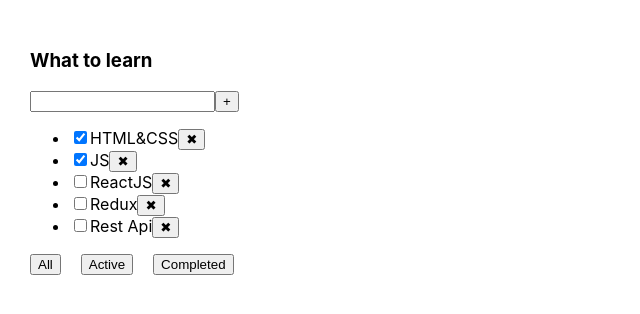
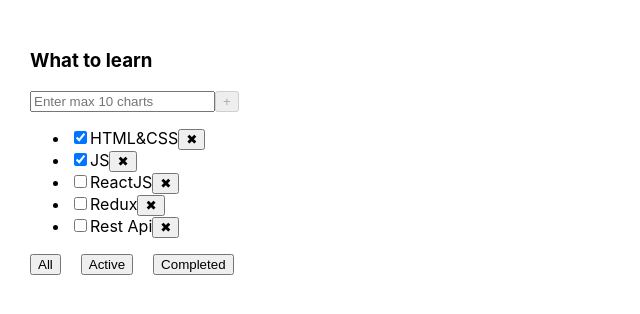
Before and after one commit to MariannaBespalova/1-todolist, a React (Create React App) app: page / in a window 1280 px wide. Shown: the top 314 px of the page, without its empty margins (0-640 px from the left). Built offline with nearby package versions, Linux system fonts and the light colour scheme.

Commit message:
Use ref + uuid + addTask + input check

```diff
--- a/package.json
+++ b/package.json
@@ -10,10 +10,12 @@
     "@types/node": "^16.18.1",
     "@types/react": "^18.0.23",
     "@types/react-dom": "^18.0.7",
+    "@types/uuid": "^9.0.8",
     "react": "^18.2.0",
     "react-dom": "^18.2.0",
     "react-scripts": "5.0.1",
     "typescript": "^4.8.4",
+    "uuid": "^9.0.1",
     "web-vitals": "^2.1.4"
   },
   "scripts": {
--- a/src/App.css
+++ b/src/App.css
@@ -6,3 +6,8 @@
 .App > div {
   margin-right: 50px;
 }
+
+.taskTitleInputError {
+    border: 2px solid red;
+    outline: none;
+}
--- a/src/App.tsx
+++ b/src/App.tsx
@@ -1,16 +1,17 @@
 import React, {useState} from 'react';
 import './App.css';
 import {TaskType, TodoList} from "./components/TodoList";
+import {v1} from "uuid";
 
 export type FilterValuesType = "all" | "active" | "completed"
 
 function App() {
   let [tasks, setTasks] = useState<TaskType[]>([
-    { id: 1, title: "HTML&CSS", isDone: true },
-    { id: 2, title: "JS", isDone: true },
-    { id: 3, title: "ReactJS", isDone: false },
-    { id: 4, title: "Redux", isDone: false },
-    { id: 5, title: "Rest Api", isDone: false }
+    { id: v1(), title: "HTML&CSS", isDone: true },
+    { id: v1(), title: "JS", isDone: true },
+    { id: v1(), title: "ReactJS", isDone: false },
+    { id: v1(), title: "Redux", isDone: false },
+    { id: v1(), title: "Rest Api", isDone: false }
   ])
 
   let [filter, setFilter] = useState<FilterValuesType>("all")
@@ -20,7 +21,7 @@
     { id: 3, title: "Yo", isDone: false }
   ]*/
 
-  const removeTask = (id:number) => {
+  const removeTask = (id:string) => {
     setTasks(tasks.filter(task => task.id !== id))
   }
 
@@ -34,11 +35,17 @@
   }
 
   const filterTasks = (filterName: FilterValuesType) => {
-      setFilter(filterName)
+    setFilter(filterName)
+  }
+
+  function addTask(taskTitle:string) {
+    const newTask: TaskType = {id: v1(), title:taskTitle, isDone:false}
+    const nextState=[newTask,...tasks]
+    setTasks(nextState)
   }
   return (
     <div className="App">
-      <TodoList title={"What to learn"} tasks={tasksForToDoList} removeTask={removeTask} filterTasks={filterTasks}/>
+      <TodoList title={"What to learn"} tasks={tasksForToDoList} removeTask={removeTask} filterTasks={filterTasks} addTask={addTask}/>
     </div>
   );
 }
--- a/src/components/TodoList.tsx
+++ b/src/components/TodoList.tsx
@@ -1,27 +1,62 @@
-import React from "react";
+import React, {ChangeEvent, KeyboardEvent, useState} from "react";
 import {FilterValuesType} from "../App";
 
 type TodoListPropsType = {
   title: string,
   tasks: Array<TaskType>
-  removeTask: (id:number) => void
-  filterTasks: (filterName: FilterValuesType) =>void
+  removeTask: (id: string) => void
+  filterTasks: (filterName: FilterValuesType) => void
+  addTask: (taskTitle: string) => void
 }
 
 export type TaskType = {
-  id: number,
+  id: string,
   title: string,
   isDone: boolean
 }
 
 
 export function TodoList(props: TodoListPropsType) {
+  const [taskTitle, setTaskTitle] = useState('')
+  const [isInputError, setTaskInputError] = useState(false)
+
+  function addTask() {
+    let trimedTitle = taskTitle.trim()
+    trimedTitle ? props.addTask(taskTitle) : setTaskInputError(true)
+    setTaskTitle('')
+    setTaskInputError(false)
+  }
+
+  function onChangeHandler(e: ChangeEvent<HTMLInputElement>) {
+    setTaskTitle(e.currentTarget.value)
+    taskTitle.length > 10 ? setTaskInputError(true) : setTaskInputError(false)
+  }
+
+  function addTaskOnPress (e:KeyboardEvent<HTMLInputElement>) {
+    if(!isInputError) {
+      e.key === 'Enter' && addTask()
+    }
+  }
+
+  const isAddTaskEmpty = taskTitle.length === 0 || taskTitle.length > 10;
+
+  const taskTitleInputErrorClass = isInputError ? 'taskTitleInputError' : '';
+
+
+
+
   return (
     <div>
       <h3>{props.title}</h3>
       <div>
-        <input />
-        <button>+</button>
+        <input
+          value={taskTitle}
+          onChange={onChangeHandler}
+          placeholder={"Enter max 10 charts"}
+          className={taskTitleInputErrorClass}
+          onKeyDown={addTaskOnPress}/>
+        <button onClick={addTask} disabled={isAddTaskEmpty}>+</button>
+        {isInputError && <div style={{color:'red'}}>Not valid</div>}
       </div>
       <ul>
         {props.tasks.map((task: TaskType) => {
@@ -29,16 +64,19 @@
             <li key={task.id}>
               <input type="checkbox" checked={task.isDone}/>
               <span>{task.title}</span>
-              <button onClick={() => {props.removeTask(task.id)}}>✖</button>
+              <button onClick={() => {
+                props.removeTask(task.id)
+              }}>✖
+              </button>
             </li>
           )
         })}
       </ul>
 
-      <div style={{display:"flex", gap: "20px"}}>
-        <button onClick={()=>props.filterTasks("all")}>All</button>
-        <button onClick={()=>props.filterTasks("active")}>Active</button>
-        <button onClick={()=>props.filterTasks("completed")}>Completed</button>
+      <div style={{display: "flex", gap: "20px"}}>
+        <button onClick={() => props.filterTasks("all")}>All</button>
+        <button onClick={() => props.filterTasks("active")}>Active</button>
+        <button onClick={() => props.filterTasks("completed")}>Completed</button>
       </div>
     </div>
   )
```
Also changed, not shown: src/components/TodoListUseRef.tsx (added, +54 -0 lines), 1 other file (tests, documents, lock files or other folders).
